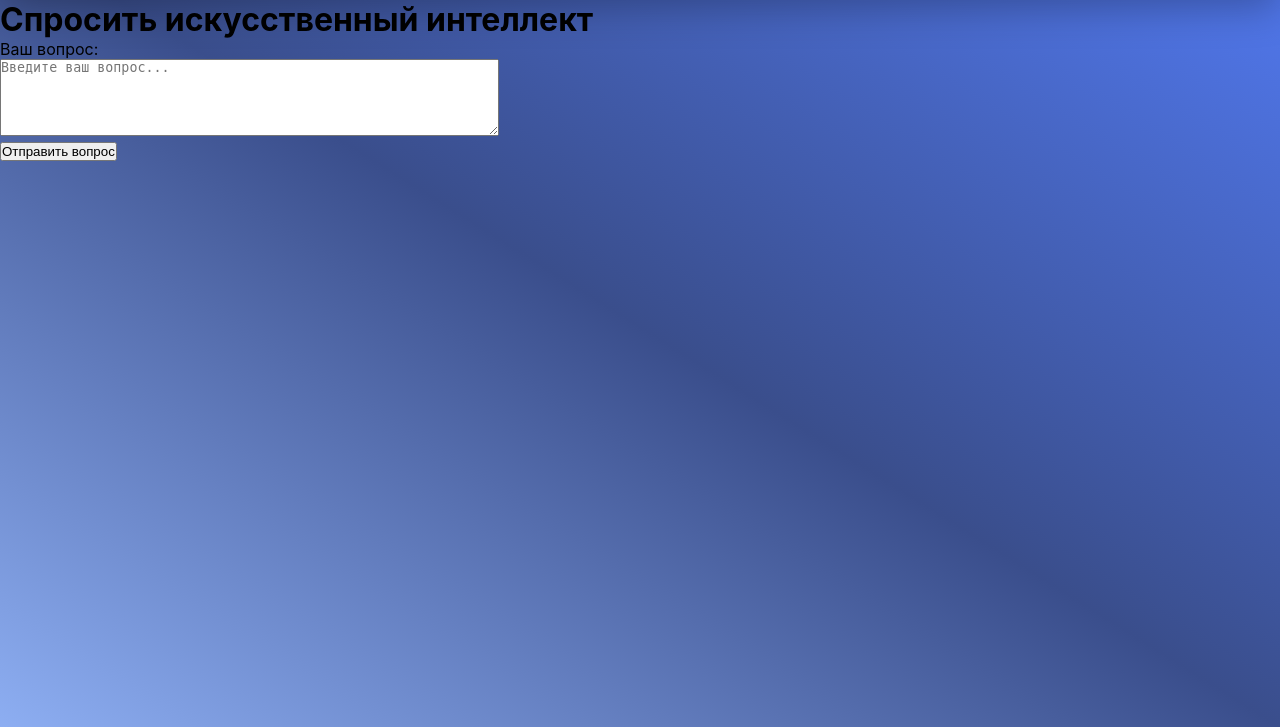
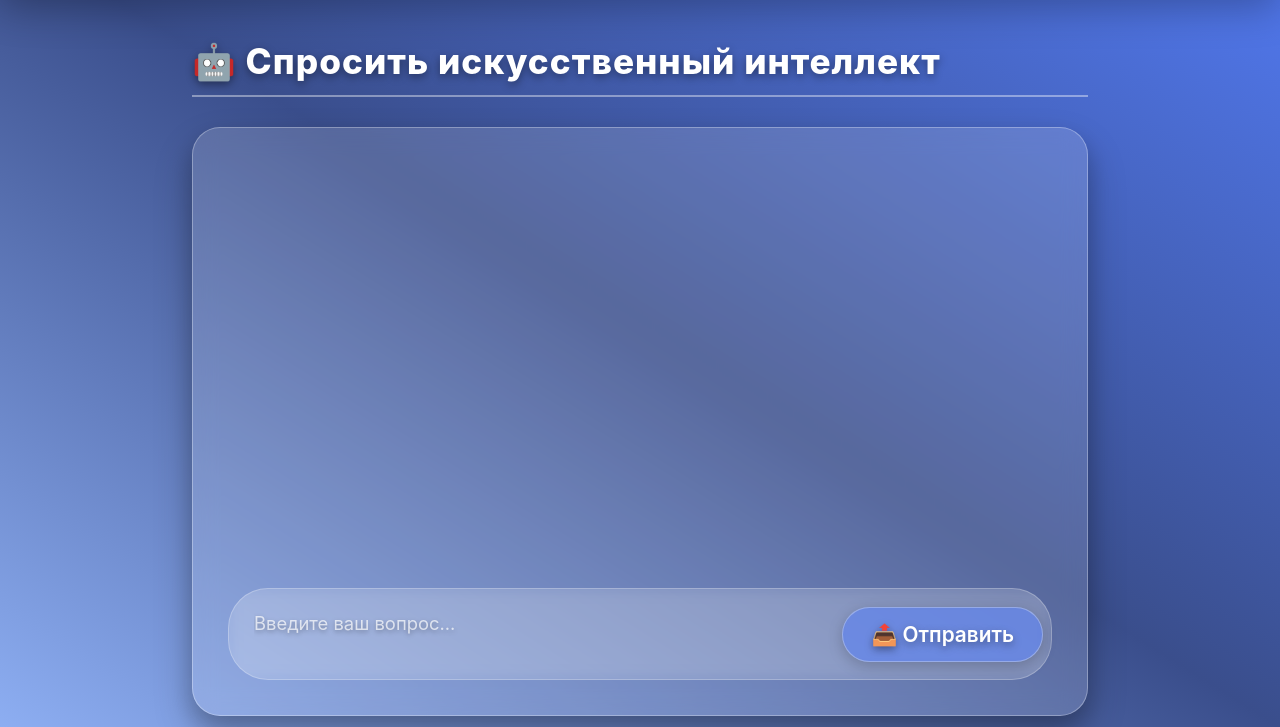
Before and after one commit to Kirilll555/knowledge-hub, a Django app: page /ask_ai/ in a window 1280 px wide. Shown: the part 73-800 px from the top of the page. Run offline with Django 4.2, Linux system fonts and the light colour scheme.

Commit message:
Сделан дизайн для страницы с ИИ

```diff
--- a/main/styles/ask_ai_styles.html
+++ b/main/styles/ask_ai_styles.html
@@ -1,84 +1,86 @@
 <style>
 .ai-container {
-        max-width: 900px;
+    width: 70%;
+    max-width: 1500px;
     margin: 40px auto;
-        padding: 0 20px;
+    padding: 0;
     display: flex;
     flex-direction: column;
-        min-height: 70vh;
+    min-height: calc(100vh - 150px);
+    flex: 0 0 auto;
 }
 
 .ai-header {
     margin-bottom: 30px;
+    width: 100%;
 }
 
 .ai-header h1 {
-        color: #F2DAAC;
+    color: white;
     font-size: 2.2rem;
     font-weight: 800;
     letter-spacing: 1px;
     text-shadow: 0 3px 8px rgba(0,0,0,0.4);
-        border-bottom: 2px solid rgba(242, 218, 172, 0.4);
+    border-bottom: 2px solid rgba(255, 255, 255, 0.4);
     padding-bottom: 12px;
 }
 
 .chat-container {
-        background: linear-gradient(145deg, rgba(255, 242, 215, 0.35), rgba(255, 229, 180, 0.3), rgba(255, 216, 156, 0.35), rgba(255, 242, 215, 0.35));
-        background-size: 300% 300%;
-        animation: softGlow 10s ease infinite;
+    background: rgba(255, 255, 255, 0.15);
     backdrop-filter: blur(12px);
     border-radius: 28px;
-        padding: 30px;
-        box-shadow: 0 20px 40px rgba(255, 215, 150, 0.15), 0 12px 25px rgba(0,0,0,0.2);
-        border: 1px solid rgba(255, 255, 255, 0.4);
+    padding: 35px;
+    box-shadow: 0 20px 40px rgba(0, 0, 0, 0.2), 0 12px 25px rgba(0,0,0,0.2);
+    border: 1px solid rgba(255, 255, 255, 0.3);
     display: flex;
     flex-direction: column;
     flex: 1;
-        min-height: 0;
+    min-height: 500px;
     width: 100%;
 }
 
 .messages-area {
     flex: 1;
-        min-height: 300px;
-        max-height: 400px;
+    min-height: 400px;
+    max-height: none;
     overflow-y: auto;
-        margin-bottom: 20px;
-        padding: 10px;
+    margin-bottom: 25px;
+    padding: 20px;
     display: flex;
     flex-direction: column;
     gap: 15px;
 }
 
 .message {
-        padding: 16px 20px;
+    padding: 18px 25px;
     background: rgba(255, 255, 255, 0.2);
     backdrop-filter: blur(5px);
-        border-radius: 20px;
+    border-radius: 25px;
     color: white;
-        font-size: 1.1rem;
+    font-size: 1.15rem;
     border: 1px solid rgba(255, 255, 255, 0.3);
     box-shadow: 0 4px 12px rgba(0,0,0,0.1);
     text-shadow: 0 2px 5px rgba(0,0,0,0.3);
-        max-width: 85%;
+    max-width: 90%;
     display: flex;
-        gap: 12px;
+    gap: 15px;
     align-items: flex-start;
 }
 
 .message.user {
     align-self: flex-end;
-        background: rgba(255, 255, 255, 0.25);
-        border-color: rgba(242, 218, 172, 0.5);
+    background: rgba(82, 122, 242, 0.4);
+    border-color: rgba(255, 255, 255, 0.5);
 }
 
 .message.bot {
     align-self: flex-start;
+    background: rgba(255, 255, 255, 0.25);
 }
 
 .message-icon {
-        font-size: 1.8rem;
-        min-width: 40px;
+    font-size: 2rem;
+    min-width: 45px;
     text-align: center;
     filter: drop-shadow(0 2px 4px rgba(0,0,0,0.3));
 }
@@ -86,118 +88,131 @@
 .message-content {
     flex: 1;
     word-break: break-word;
+    line-height: 1.5;
 }
 
-    .input-area {
+.input-group {
     display: flex;
     gap: 15px;
     align-items: center;
-        margin-top: 10px;
+    background: rgba(255, 255, 255, 0.1);
+    backdrop-filter: blur(8px);
+    border: 1px solid rgba(255, 255, 255, 0.25);
+    border-radius: 40px;
+    padding: 8px 8px 8px 25px;
+    width: 100%;
+    transition: all 0.3s ease;
+}
+
+.input-group:hover {
+    background: rgba(255, 255, 255, 0.15);
+    border-color: rgba(255, 255, 255, 0.4);
+    box-shadow: 0 8px 20px rgba(0, 0, 0, 0.15);
+}
+
+.input-group:focus-within {
+    background: rgba(255, 255, 255, 0.18);
+    border-color: rgba(255, 255, 255, 0.6);
+    box-shadow: 0 8px 25px rgba(82, 122, 242, 0.3);
 }
 
 .ai-textarea {
     flex: 1;
-        padding: 16px 20px;
-        background: rgba(255, 255, 255, 0.2);
-        backdrop-filter: blur(5px);
-        border-radius: 20px;
+    padding: 15px 0;
+    background: transparent;
+    border: none;
     color: white;
-        font-size: 1.1rem;
-        border: 1px solid rgba(255, 255, 255, 0.3);
-        box-shadow: 0 4px 12px rgba(0,0,0,0.1);
+    font-size: 1.15rem;
     text-shadow: 0 2px 5px rgba(0,0,0,0.3);
     font-family: inherit;
     resize: none;
     min-height: 60px;
+    max-height: 150px;
+    outline: none;
 }
 
 .ai-textarea::placeholder {
     color: rgba(255, 255, 255, 0.7);
 }
 
-    .ai-textarea:focus {
-        outline: none;
-        border-color: rgba(242, 218, 172, 0.6);
-        background: rgba(255, 255, 255, 0.25);
-    }
-
 .ai-submit-btn {
-        color: #F2DAAC;
+    color: white;
     text-decoration: none;
-        padding: 16px 30px;
-        border-radius: 50px;
+    padding: 14px 28px;
+    border-radius: 40px;
     font-size: 1.3rem;
     font-weight: 600;
     transition: all 0.3s;
     display: inline-flex;
     align-items: center;
-        gap: 10px;
-        background: rgba(255, 255, 255, 0.18);
-        backdrop-filter: blur(12px);
-        border: 1px solid rgba(255, 255, 255, 0.4);
-        box-shadow: 0 8px 25px rgba(0,0,0,0.2);
+    gap: 8px;
+    background: rgba(82, 122, 242, 0.6);
+    backdrop-filter: blur(5px);
+    border: 1px solid rgba(255, 255, 255, 0.3);
+    box-shadow: 0 4px 15px rgba(0,0,0,0.2);
     text-shadow: 0 3px 8px rgba(0,0,0,0.4);
     cursor: pointer;
     font-family: inherit;
     white-space: nowrap;
+    height: fit-content;
+    flex-shrink: 0;
 }
 
 .ai-submit-btn:hover {
-        background: rgba(255, 255, 255, 0.28);
-        transform: translateY(-3px);
+    background: rgba(82, 122, 242, 0.8);
+    transform: translateY(-2px);
     border-color: white;
-        box-shadow: 0 12px 30px rgba(0,0,0,0.3);
-        color: #F2DAAC;
-    }
-
-    .empty-state {
-        display: flex;
-        flex-direction: column;
-        align-items: center;
-        justify-content: center;
-        height: 100%;
-        min-height: 250px;
-        color: rgba(255, 255, 255, 0.7);
-        font-size: 1.2rem;
-        text-align: center;
-        gap: 15px;
-    }
-
-    .empty-state-icon {
-        font-size: 4rem;
-        opacity: 0.7;
+    box-shadow: 0 8px 20px rgba(82, 122, 242, 0.4);
+    color: white;
 }
 
 .error-message {
-        color: #ff6b6b;
-        margin-top: 10px;
-        padding: 16px 20px;
+    color: #ff8a8a;
+    margin-top: 15px;
+    padding: 18px 25px;
     background: rgba(255, 255, 255, 0.15);
     backdrop-filter: blur(5px);
-        border-radius: 16px;
-        border: 1px solid rgba(255, 107, 107, 0.3);
+    border-radius: 20px;
+    border: 1px solid rgba(255, 138, 138, 0.3);
+    font-size: 1.15rem;
 }
 
 @media (max-width: 768px) {
     .ai-container {
+        max-width: 90%;
         margin: 20px auto;
+        min-height: calc(100vh - 100px);
     }
 
     .ai-header h1 {
         font-size: 1.8rem;
     }
 
-        .input-area {
+    .input-group {
         flex-direction: column;
+        padding: 15px;
+        gap: 10px;
+    }
+
+    .ai-textarea {
+        width: 100%;
+        padding: 10px 0;
     }
 
     .ai-submit-btn {
         width: 100%;
         justify-content: center;
+        padding: 12px 20px;
     }
 
     .message {
         max-width: 100%;
+        padding: 15px 20px;
+    }
+
+    .messages-area {
+        min-height: 300px;
+        padding: 15px;
     }
 }
 </style>
--- a/main/templates/ask_ai.html
+++ b/main/templates/ask_ai.html
@@ -8,33 +8,47 @@
 </head>
 <body>
     {% include 'menu.html' %}
-    <h1>Спросить искусственный интеллект</h1>
 
-    <form method="post">
-        {% csrf_token %}
-        <p>
-            <label>Ваш вопрос:</label><br>
-            <textarea name="question" rows="5" cols="60" placeholder="Введите ваш вопрос..." required></textarea>
-        </p>
-        <p>
-            <button type="submit">Отправить вопрос</button>
-        </p>
-    </form>
+    <div class="ai-container">
+        <div class="ai-header">
+            <h1>🤖 Спросить искусственный интеллект</h1>
+        </div>
 
-    {% if answer %}
-    <hr>
-    <h2>Ответ:</h2>
-    <div>
-        <p>{{ answer }}</p>
+        <div class="chat-container">
+            <div class="messages-area" id="messagesArea">
+                {% if messages_history %}
+                    {% for message in messages_history %}
+                        <div class="message {% if message.role == 'user' %}user{% else %}bot{% endif %}">
+                            <span class="message-icon">
+                                {% if message.role == 'user' %}👤{% else %}🤖{% endif %}
+                            </span>
+                            <span class="message-content">{{ message.content }}</span>
+                        </div>
+                    {% endfor %}
+                {% endif %}
+
+                {% if answer %}
+                    <div class="message bot">
+                        <span class="message-icon">🤖</span>
+                        <span class="message-content">{{ answer }}</span>
+                    </div>
+                {% endif %}
+            </div>
+
+            <form method="post">
+                {% csrf_token %}
+                <div class="input-group">
+                    <textarea name="question" class="ai-textarea" placeholder="Введите ваш вопрос..." required>{% if last_question %}{{ last_question }}{% endif %}</textarea>
+                    <button type="submit" class="ai-submit-btn">📤 Отправить</button>
+                </div>
+            </form>
+
+            {% if error %}
+                <div class="error-message">
+                    <strong>Ошибка:</strong> {{ error }}
+                </div>
+            {% endif %}
+        </div>
     </div>
-    {% endif %}
-
-    {% if error %}
-    <hr>
-    <h2>Ошибка:</h2>
-    <div>
-        <p>{{ error }}</p>
-    </div>
-    {% endif %}
 </body>
 </html>
```
Lines whose indentation alone changed are shown as unchanged.
